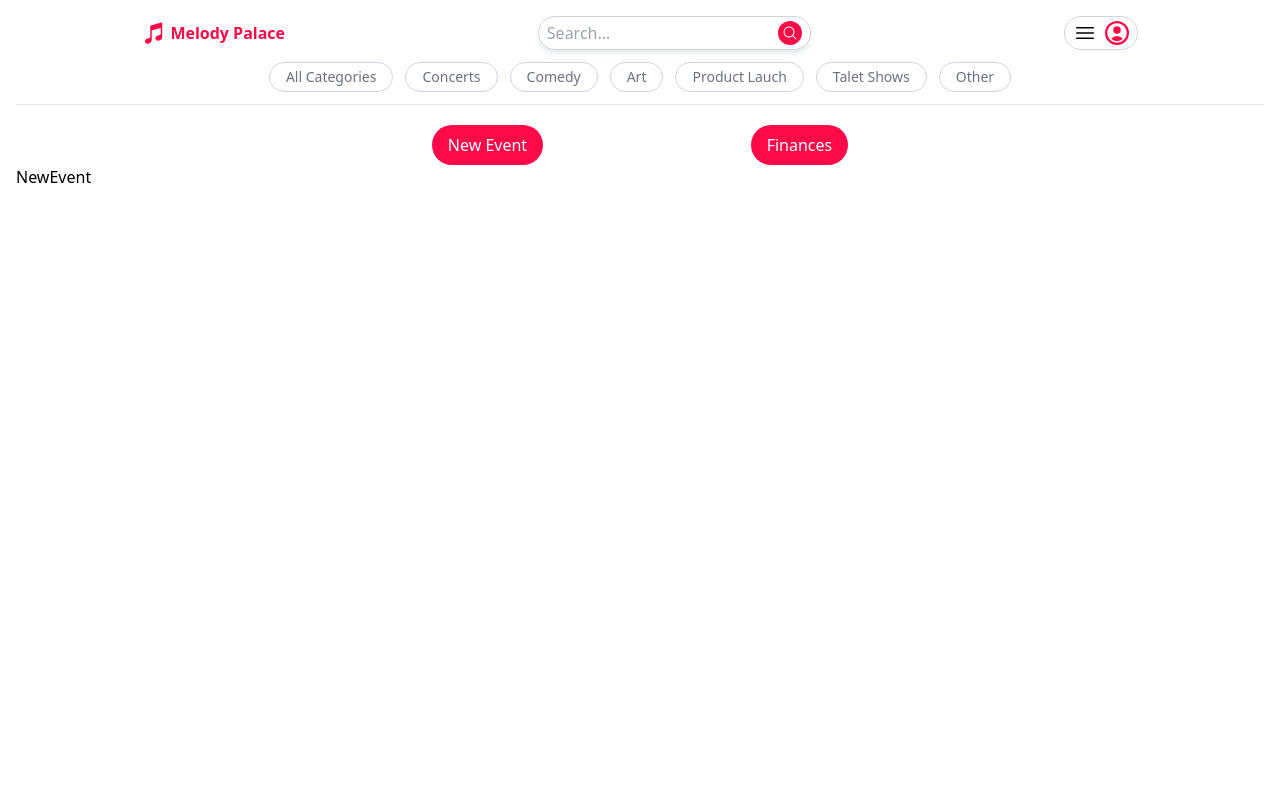
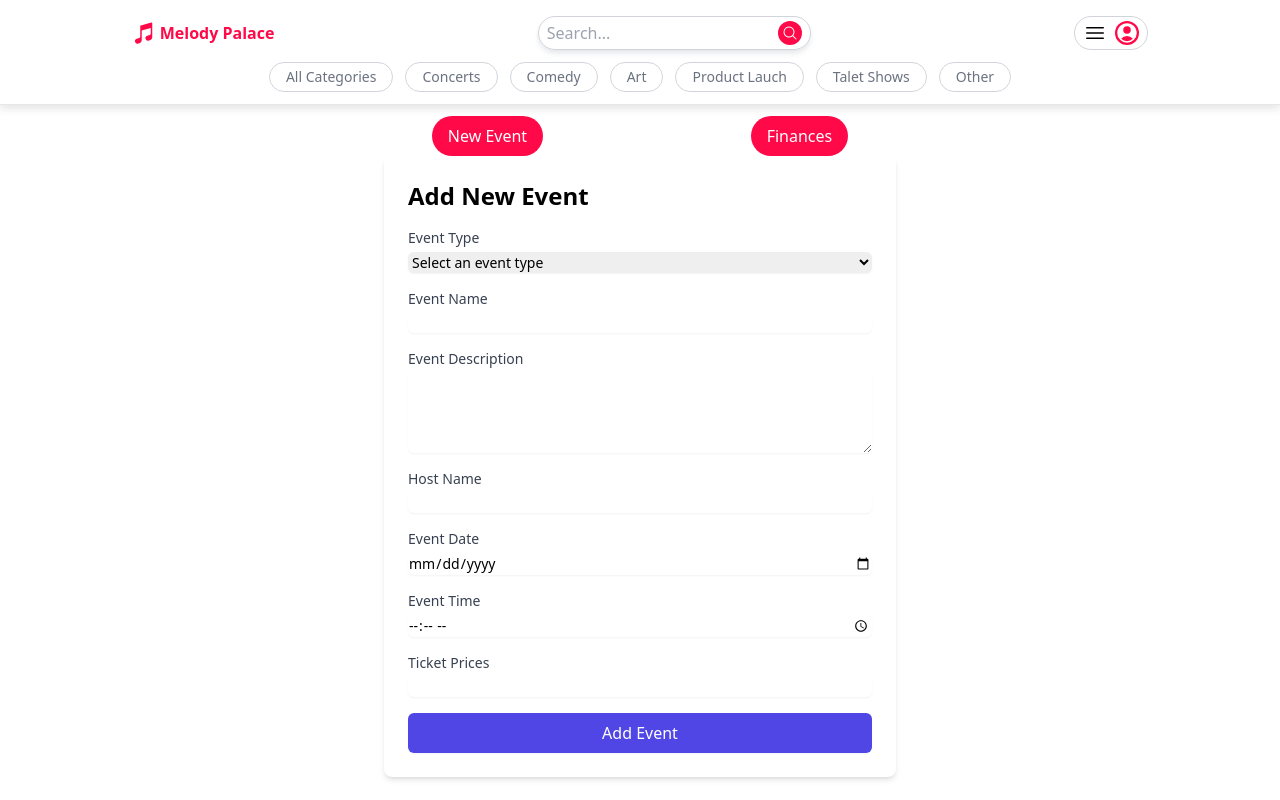
Before and after one commit to Kobia68/Melody-Palace, a React (Vite) app in the folder client-ui/: page /adminprofile/newevent in a window 1280 px wide. Built offline with nearby package versions, Linux system fonts and the light colour scheme.

Commit message:
Modified the navigation to fix top for easier navigation when scrolling, also added some margins to on some components from the top to not be covered by the navigation bar

```diff
--- a/client-ui/src/App.jsx
+++ b/client-ui/src/App.jsx
@@ -26,7 +26,7 @@ function App() {
         <Route index element={<Indexpage />} />
         <Route path="/eventdetails" element={<EventDetails />} />
         <Route path="/adminprofile" element={<AdminProfileLayout />}>
-          <Route path="newevent" element={<NewEvent />}/>
+          <Route index path='newevent' element={<NewEvent />}/>
           <Route path="finances" element={<Finances />}/>
         </Route>
         <Route path="/profile" element={<ProfileLayout />}>
--- a/client-ui/src/Components/AdminPages/AdminProfileLinks.jsx
+++ b/client-ui/src/Components/AdminPages/AdminProfileLinks.jsx
@@ -3,7 +3,7 @@ import { Link } from "react-router-dom";
 
 export const AdminProfileLinks = () => {
   return (
-    <div className="flex justify-around pt-5 w-1/2 mx-auto">
+    <div className="flex justify-around pt-5 w-1/2 mx-auto mt-20">
       <Link
         className="bg-primary text-white rounded-full px-4 py-2"
         to="newevent"
--- a/client-ui/src/Components/AdminPages/NewEvent.jsx
+++ b/client-ui/src/Components/AdminPages/NewEvent.jsx
@@ -1,7 +1,164 @@
-import React from 'react'
+import React, { useState } from "react";
 
 export const NewEvent = () => {
+  const [formData, setFormData] = useState({
+    eventType: "",
+    eventName: "",
+    eventDescription: "",
+    hostName: "",
+    eventDate: "",
+    eventTime: "",
+    ticketPrices: "",
+  });
+
+  const handleChange = (e) => {
+    const { name, value } = e.target;
+    setFormData((prevData) => ({
+      ...prevData,
+      [name]: value,
+    }));
+  };
+
+  const handleSubmit = (e) => {
+    e.preventDefault();
+    // Handle form submission logic here
+    console.log(formData);
+  };
+
   return (
-    <div>NewEvent</div>
-  )
-}
+    <div className="max-w-lg mx-auto p-6 bg-white rounded-lg shadow-md">
+      <h2 className="text-2xl font-bold mb-4">Add New Event</h2>
+      <form onSubmit={handleSubmit} className="space-y-4">
+        <div>
+          <label
+            htmlFor="eventType"
+            className="block text-sm font-medium text-gray-700"
+          >
+            Event Type
+          </label>
+          <select
+            id="eventType"
+            name="eventType"
+            value={formData.eventType}
+            onChange={handleChange}
+            className="mt-1 block w-full border-gray-300 rounded-md shadow-sm focus:border-indigo-500 focus:ring-indigo-500 sm:text-sm"
+          >
+            <option value="">Select an event type</option>
+            <option value="conference">Conference</option>
+            <option value="workshop">Workshop</option>
+            <option value="webinar">Webinar</option>
+          </select>
+        </div>
+
+        <div>
+          <label
+            htmlFor="eventName"
+            className="block text-sm font-medium text-gray-700"
+          >
+            Event Name
+          </label>
+          <input
+            type="text"
+            id="eventName"
+            name="eventName"
+            value={formData.eventName}
+            onChange={handleChange}
+            className="mt-1 block w-full border-gray-300 rounded-md shadow-sm focus:border-indigo-500 focus:ring-indigo-500 sm:text-sm"
+          />
+        </div>
+
+        <div>
+          <label
+            htmlFor="eventDescription"
+            className="block text-sm font-medium text-gray-700"
+          >
+            Event Description
+          </label>
+          <textarea
+            id="eventDescription"
+            name="eventDescription"
+            value={formData.eventDescription}
+            onChange={handleChange}
+            rows="4"
+            className="mt-1 block w-full border-gray-300 rounded-md shadow-sm focus:border-indigo-500 focus:ring-indigo-500 sm:text-sm"
+          />
+        </div>
+
+        <div>
+          <label
+            htmlFor="hostName"
+            className="block text-sm font-medium text-gray-700"
+          >
+            Host Name
+          </label>
+          <input
+            type="text"
+            id="hostName"
+            name="hostName"
+            value={formData.hostName}
+            onChange={handleChange}
+            className="mt-1 block w-full border-gray-300 rounded-md shadow-sm focus:border-indigo-500 focus:ring-indigo-500 sm:text-sm"
+          />
+        </div>
+
+        <div>
+          <label
+            htmlFor="eventDate"
+            className="block text-sm font-medium text-gray-700"
+          >
+            Event Date
+          </label>
+          <input
+            type="date"
+            id="eventDate"
+            name="eventDate"
+            value={formData.eventDate}
+            onChange={handleChange}
+            className="mt-1 block w-full border-gray-300 rounded-md shadow-sm focus:border-indigo-500 focus:ring-indigo-500 sm:text-sm"
+          />
+        </div>
+
+        <div>
+          <label
+            htmlFor="eventTime"
+            className="block text-sm font-medium text-gray-700"
+          >
+            Event Time
+          </label>
+          <input
+            type="time"
+            id="eventTime"
+            name="eventTime"
+            value={formData.eventTime}
+            onChange={handleChange}
+            className="mt-1 block w-full border-gray-300 rounded-md shadow-sm focus:border-indigo-500 focus:ring-indigo-500 sm:text-sm"
+          />
+        </div>
+
+        <div>
+          <label
+            htmlFor="ticketPrices"
+            className="block text-sm font-medium text-gray-700"
+          >
+            Ticket Prices
+          </label>
+          <input
+            type="text"
+            id="ticketPrices"
+            name="ticketPrices"
+            value={formData.ticketPrices}
+            onChange={handleChange}
+            className="mt-1 block w-full border-gray-300 rounded-md shadow-sm focus:border-indigo-500 focus:ring-indigo-500 sm:text-sm"
+          />
+        </div>
+
+        <button
+          type="submit"
+          className="w-full bg-indigo-600 text-white py-2 px-4 rounded-md shadow-sm hover:bg-indigo-700 focus:outline-none focus:ring-2 focus:ring-offset-2 focus:ring-indigo-500"
+        >
+          Add Event
+        </button>
+      </form>
+    </div>
+  );
+};
--- a/client-ui/src/Components/IndexPage/Card.jsx
+++ b/client-ui/src/Components/IndexPage/Card.jsx
@@ -5,7 +5,7 @@ import LikeButton from "../User/LikeButton";
 
 const Card = ({ title, category, artist, date, image }) => {
   return (
-    <div className="bg-white border border-gray-200 rounded-lg shadow-md overflow-hidden">
+    <Link to='/eventdetails' className="bg-white border border-gray-200 rounded-lg shadow-md overflow-hidden">
       {image && (
         <img className="w-full h-48 object-cover" src={image} alt={title} />
       )}
@@ -41,7 +41,7 @@ const Card = ({ title, category, artist, date, image }) => {
           <LikeButton />
         </div>
       </div>
-    </div>
+    </Link>
   );
 };
 
--- a/client-ui/src/Components/IndexPage/EventDetails.jsx
+++ b/client-ui/src/Components/IndexPage/EventDetails.jsx
@@ -2,7 +2,7 @@ import React from "react";
 
 export const EventDetails = () => {
   return (
-    <div className="w-2/3 mx-auto mt-5 shadow-[0_4px_10px_rgba(0,0,0,0.45)] p-3 rounded-md">
+    <div className="w-2/3 mx-auto mt-24 shadow-[0_4px_10px_rgba(0,0,0,0.45)] p-3 rounded-md">
       <div className="flex justify-between">
         <div className="bg-gray-400 w-1/2 rounded-md h-96 p-2">image</div>
         <div className="w-1/2 pl-10 p-10">
--- a/client-ui/src/Components/IndexPage/Indexpage.jsx
+++ b/client-ui/src/Components/IndexPage/Indexpage.jsx
@@ -4,7 +4,7 @@ import { Outlet } from 'react-router-dom'
 
 export const Indexpage = () => {
   return (
-    <div>
+    <div className='mt-20 pt-2'>
       <CardList />
       <Outlet />
     </div>
--- a/client-ui/src/Components/Navbar/Navbar.jsx
+++ b/client-ui/src/Components/Navbar/Navbar.jsx
@@ -3,7 +3,10 @@ import { Link } from "react-router-dom";
 
 export const Navbar = () => {
   return (
-    <div className=" border-b">
+    <div
+      className=" border-b fixed top-0 left-0 right-0 pt-4 bg-white"
+      style={{ boxShadow: "0 4px 8px rgba(0, 0, 0, 0.1)" }}
+    >
       <header className="flex justify-around">
         <Link to="/" className="flex items-center gap-1">
           {/* THE LOGO ICON JSX FROM HEROICONS */}
--- a/client-ui/src/Components/User/ProfileLayout.jsx
+++ b/client-ui/src/Components/User/ProfileLayout.jsx
@@ -4,7 +4,7 @@ import { Outlet } from 'react-router-dom';
 
 export const ProfileLayout = () => {
   return (
-    <div className='p-4 flex flex-col'>
+    <div className='p-4 flex flex-col mt-20'>
         <UserPage />
         <Outlet />
     </div>
```
